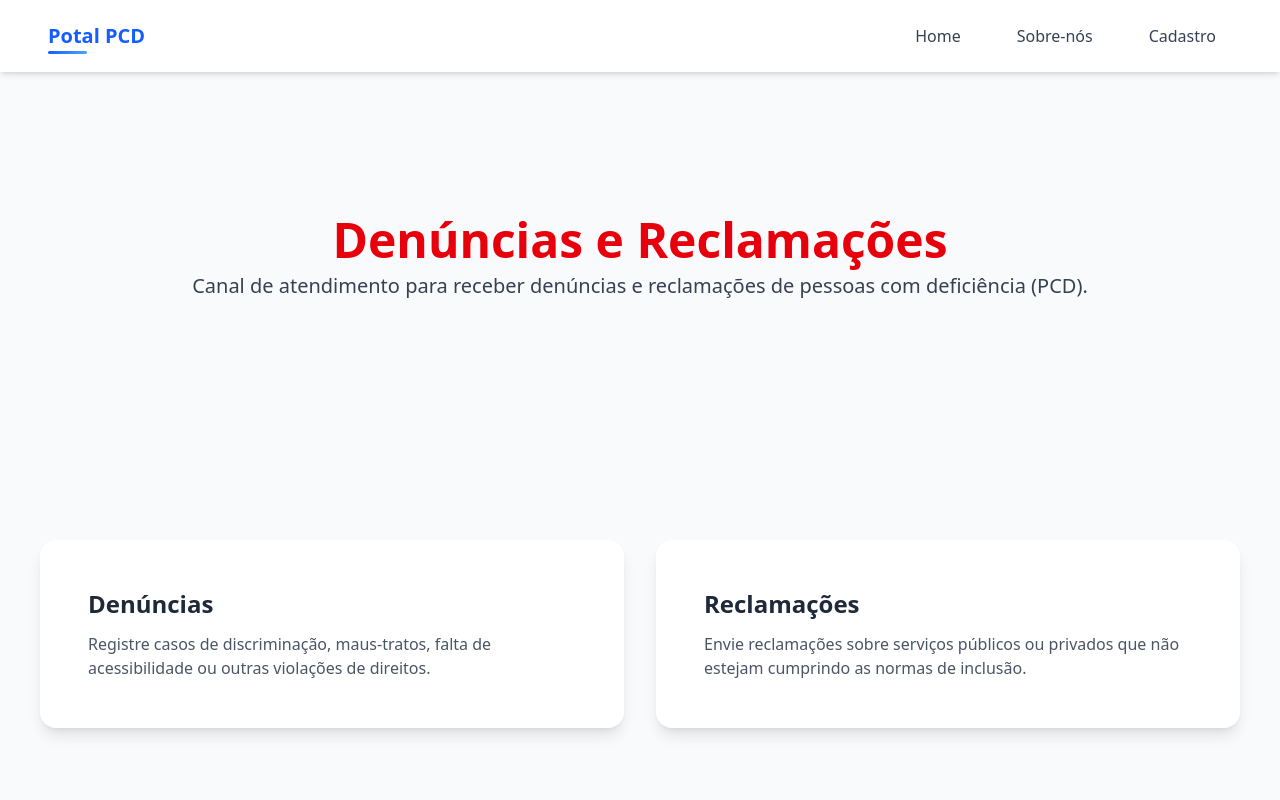
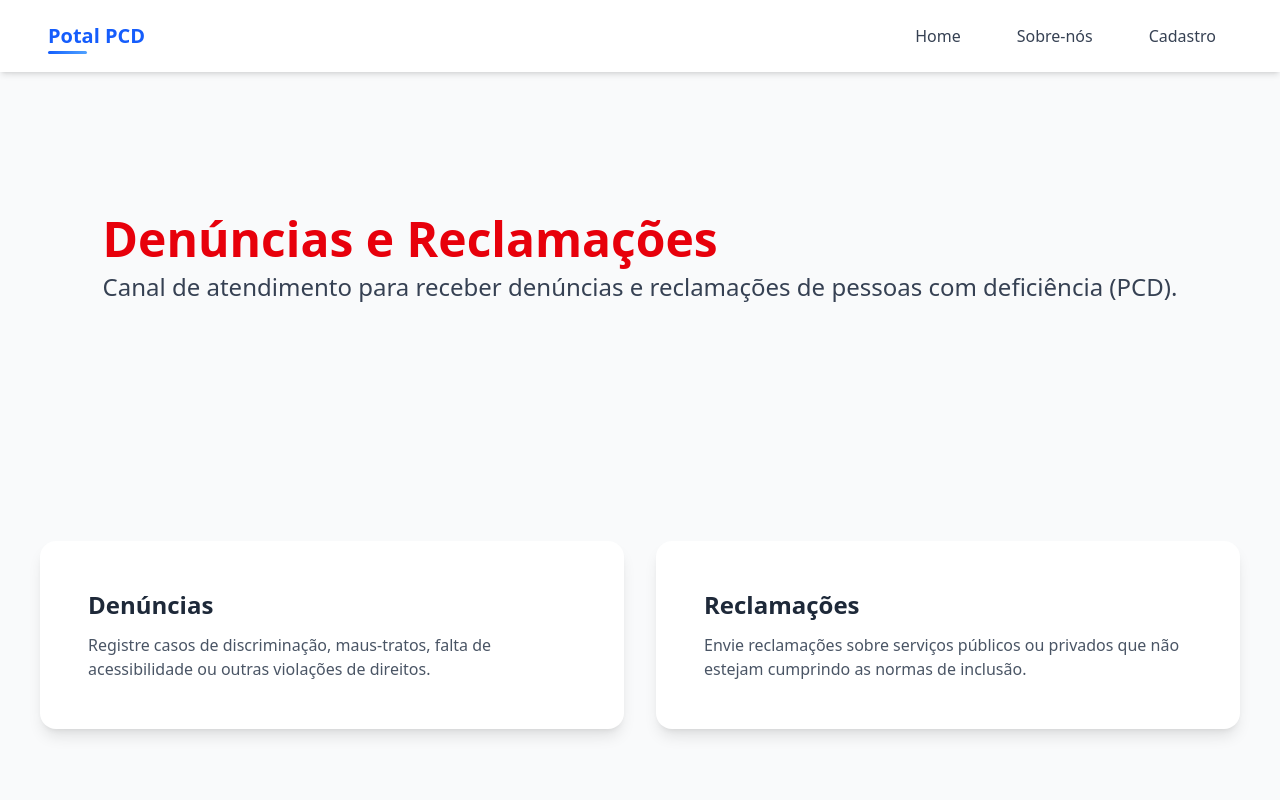
Before and after one commit to caiolucasxz55/react1alura, a Next.js app: page /listagem/denuncias in a window 1280 px wide. Shown: the top 800 px of the page. Built offline with nearby package versions, Linux system fonts and the light colour scheme.

Commit message:
refactor: automatização da criação de paginas, componente de texto principal

```diff
--- a/src/app/listagem/denuncias/page.tsx
+++ b/src/app/listagem/denuncias/page.tsx
@@ -1,18 +1,18 @@
 // src/app/listagem/denuncias/page.tsx
 
 import InfoCard from "@/components/InfoCard/InfoCard";
+import TextoPagina from "@/components/TextoPagina/TextoPagina";
 
 export default function DenunciasPage() {
   return (
     <div className="min-h-screen bg-gray-50 flex flex-col p-6">
-
       <div className="flex-1 flex flex-col items-center justify-center">
-        <h1 className="text-4xl md:text-5xl font-extrabold text-red-600 mb-2">
-          Denúncias e Reclamações
-        </h1>
-        <p className="text-gray-700 text-lg md:text-xl">
-          Canal de atendimento para receber denúncias e reclamações de pessoas com deficiência (PCD).
-        </p>
+          <TextoPagina
+            title="Denúncias e Reclamações"
+            colorTitle="text-red-600"
+            description="Canal de atendimento para receber denúncias e reclamações de pessoas com deficiência (PCD)."
+            colorDescription="text-gray-700"
+          />
       </div>
 
       <div className="flex-1 flex items-center justify-center px-4">
--- a/src/components/InfoCard/InfoCard.tsx
+++ b/src/components/InfoCard/InfoCard.tsx
@@ -1,5 +1,4 @@
 import { InfoCardProps } from "@/types/InfoCardProps";
-
 
 export default function InfoCard({ title, description }: InfoCardProps) {
     return (
--- /dev/null
+++ b/src/components/TextoPagina/TextoPagina.tsx
@@ -0,0 +1,18 @@
+import { TextoPaginaProps } from "@/types/TextoPaginaProps";
+
+export default function TextoPagina({ title, description, colorTitle, colorDescription }: TextoPaginaProps) {
+  return (
+    <div className="container-texto-pagina">
+      <div className="title-texto-pagina">
+        <h1 className={`text-4xl md:text-5xl font-extrabold ${colorTitle} mb-2`}>
+          {title}
+        </h1>
+      </div>
+      <div className="paragraph-texto-pagina">
+        <p className={`text-3x1 md:text-2xl ${colorDescription}`}>
+          {description}
+        </p>
+      </div>
+    </div>
+  );
+}
--- /dev/null
+++ b/src/types/TextoPaginaProps.ts
@@ -0,0 +1,6 @@
+export type TextoPaginaProps ={
+    title: string;
+    colorTitle: string;
+    description: string;
+    colorDescription: string;
+};
```
